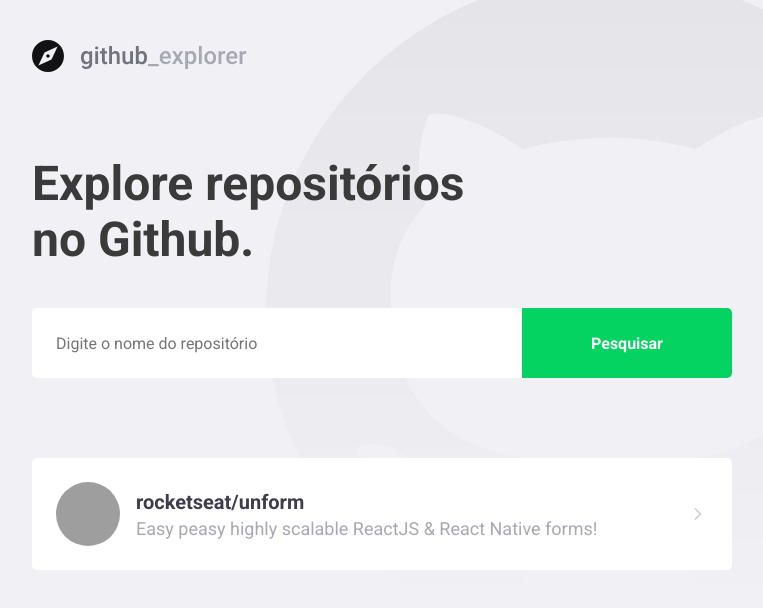
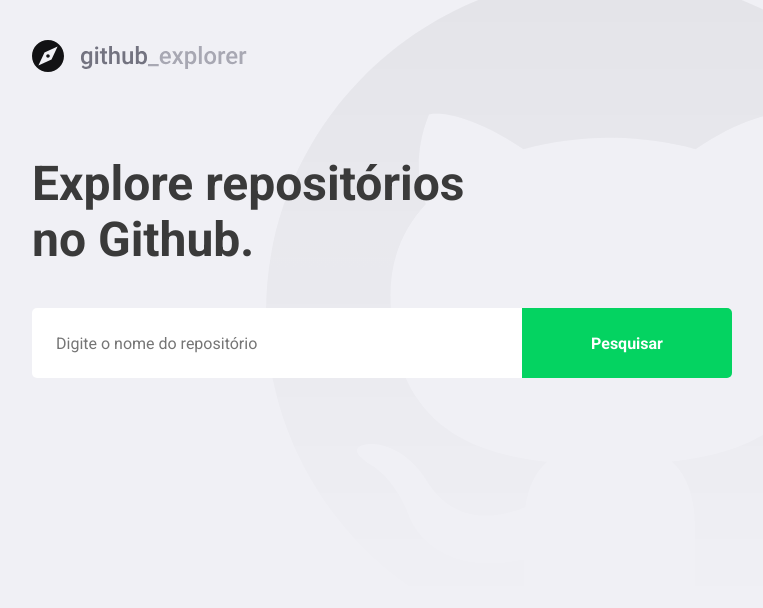
Before and after one commit to ayrtonbsouza/web-github-explorer, a React (Create React App) app: page / in a window 1280 px wide. Shown: the top 608 px of the page, without its empty margins (148-911 px from the left). Built offline with nearby package versions, Linux system fonts and the light colour scheme; grey boxes are pictures that could not be loaded.

Commit message:
service class development

```diff
--- a/src/pages/Dashboard/index.tsx
+++ b/src/pages/Dashboard/index.tsx
@@ -1,29 +1,59 @@
-import React from 'react';
+import React, { useState, FormEvent } from 'react';
 import { FiChevronRight } from 'react-icons/fi';
+
+import api from '../../services/api';
 import logoImg from '../../assets/logo.svg';
 import { Title, Form, Repositories } from './styles';
 
+interface Repository {
+  full_name: string;
+  description: string;
+  owner: {
+    login: string;
+    avatar_url: string;
+  };
+}
+
 const Dashboard: React.FC = () => {
+  const [newRepo, setNewRepo] = useState('');
+  const [repositories, setRepositories] = useState<Repository[]>([]);
+
+  async function handleAddRepository(
+    event: FormEvent<HTMLFormElement>,
+  ): Promise<void> {
+    event.preventDefault();
+    const response = await api.get<Repository>(`repos/${newRepo}`);
+    const repository = response.data;
+    setRepositories([...repositories, repository]);
+    setNewRepo('');
+  }
+
   return (
     <>
       <img src={logoImg} alt="Github Explorer" />
       <Title> Explore repositórios no Github. </Title>
-      <Form>
-        <input placeholder="Digite o nome do repositório" />
+      <Form onSubmit={handleAddRepository}>
+        <input
+          value={newRepo}
+          onChange={e => setNewRepo(e.target.value)}
+          placeholder="Digite o nome do repositório"
+        />
         <button type="submit">Pesquisar</button>
       </Form>
       <Repositories>
-        <a href="test">
+        {repositories.map(repository => (
+          <a key={repository.full_name} href="test">
             <img
-            src="https://avatars0.githubusercontent.com/u/28929274?s=200&v=4"
-            alt="github-profile"
+              src={repository.owner.avatar_url}
+              alt={repository.owner.login}
             />
             <div>
-            <strong>rocketseat/unform</strong>
-            <p>Easy peasy highly scalable ReactJS & React Native forms!</p>
+              <strong>{repository.full_name}</strong>
+              <p>{repository.description}</p>
             </div>
             <FiChevronRight size={20} />
           </a>
+        ))}
       </Repositories>
     </>
   );
--- a/src/pages/Dashboard/styles.ts
+++ b/src/pages/Dashboard/styles.ts
@@ -74,7 +74,8 @@
     }
 
     div {
-      margin-left: 16px;
+      margin: 0 16px;
+      flex: 1;
 
       strong {
         font-size: 20px;
--- /dev/null
+++ b/src/services/api.ts
@@ -0,0 +1,7 @@
+import axios from 'axios';
+
+const api = axios.create({
+  baseURL: 'https://api.github.com',
+});
+
+export default api;
```
Lines whose indentation alone changed are shown as unchanged.
